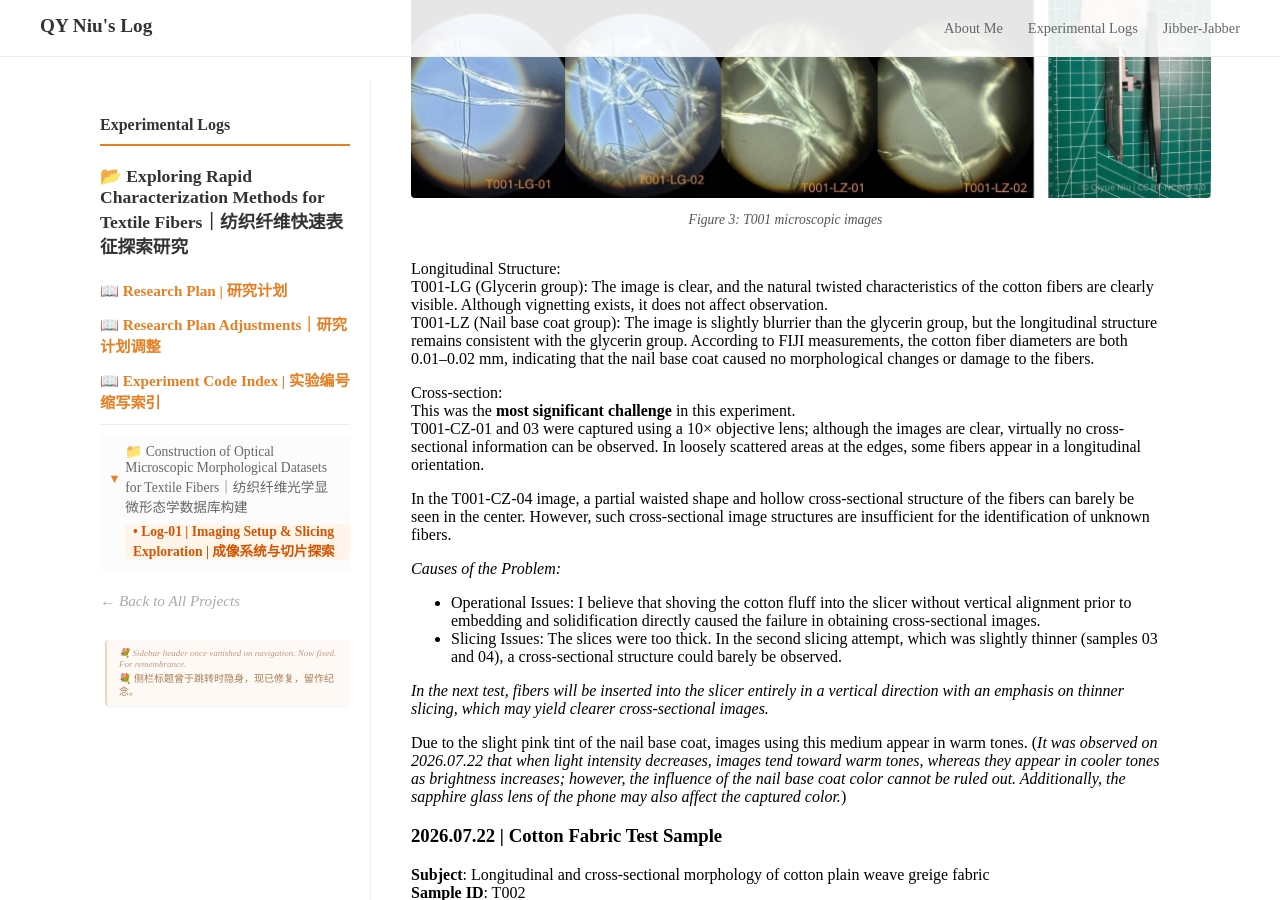
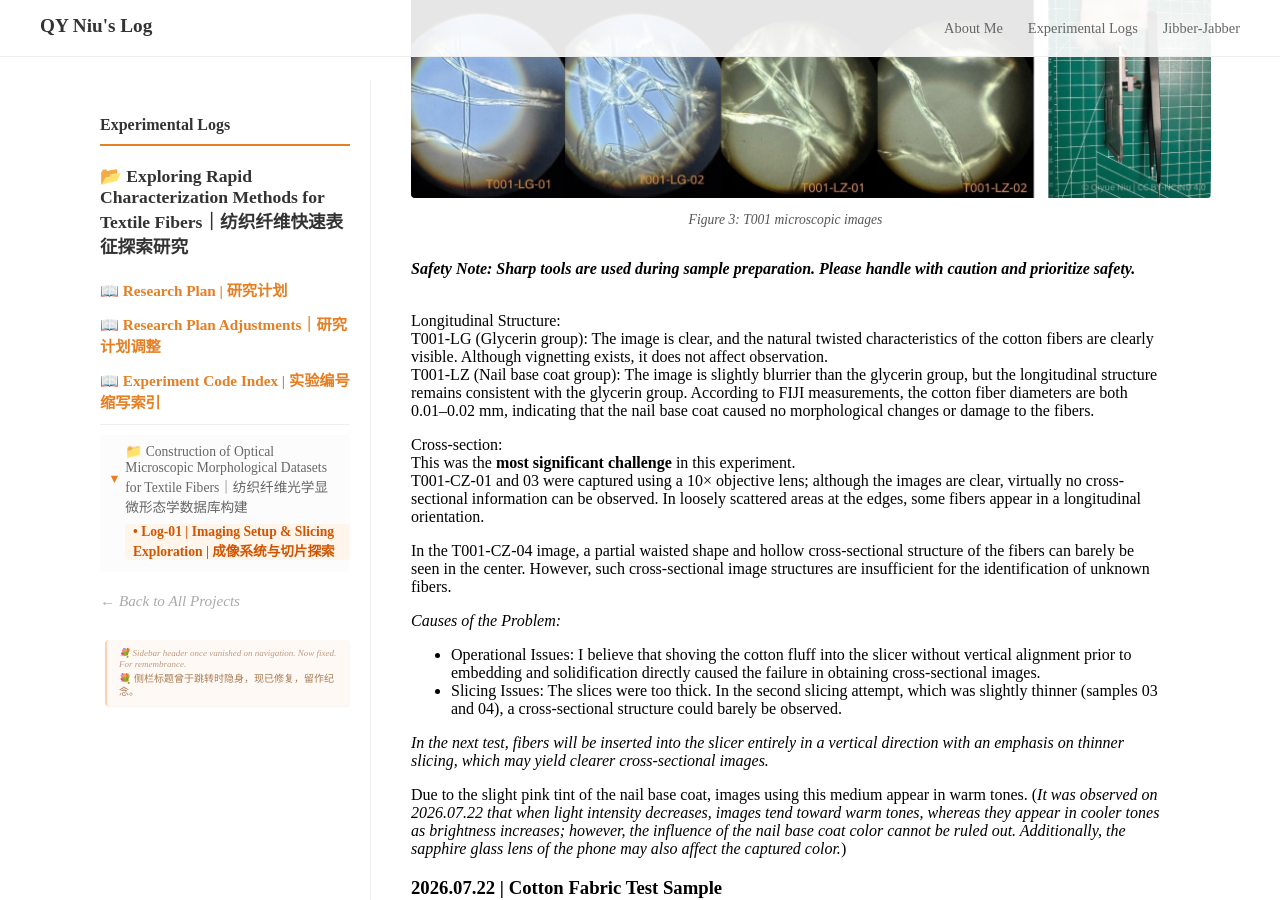
Before and after one commit to nqy-exp/nqy-exp.github.io, a Jekyll site: the page built from _projects/projecta/projecta1/pa1-log1.md, in a window 1280 px wide and 900 px high, scrolled down 3051 px. Built offline with Jekyll 4.4.1, drawn with Linux system fonts in a browser that asks for light colours.

Commit message:
update safety note
and delete a >

```diff
--- a/_projects/projecta/projecta1/pa1-log1.md
+++ b/_projects/projecta/projecta1/pa1-log1.md
@@ -109,7 +109,8 @@ After extracting the fibers using tweezers, longitudinal and cross-sectional ope
     Figure 3: T001 microscopic images
   </figcaption>
 </figure>
-
+***Safety Note: Sharp tools are used during sample preparation. Please handle with caution and prioritize safety.***
+<br><br>
 
 Longitudinal Structure:<br>
 T001-LG (Glycerin group): The image is clear, and the natural twisted characteristics of the cotton fibers are clearly visible. Although vignetting exists, it does not affect observation. <br>
```
Also changed, not shown: _projects/projectA/pa-rp-adjust.md (+1 -1 lines).
